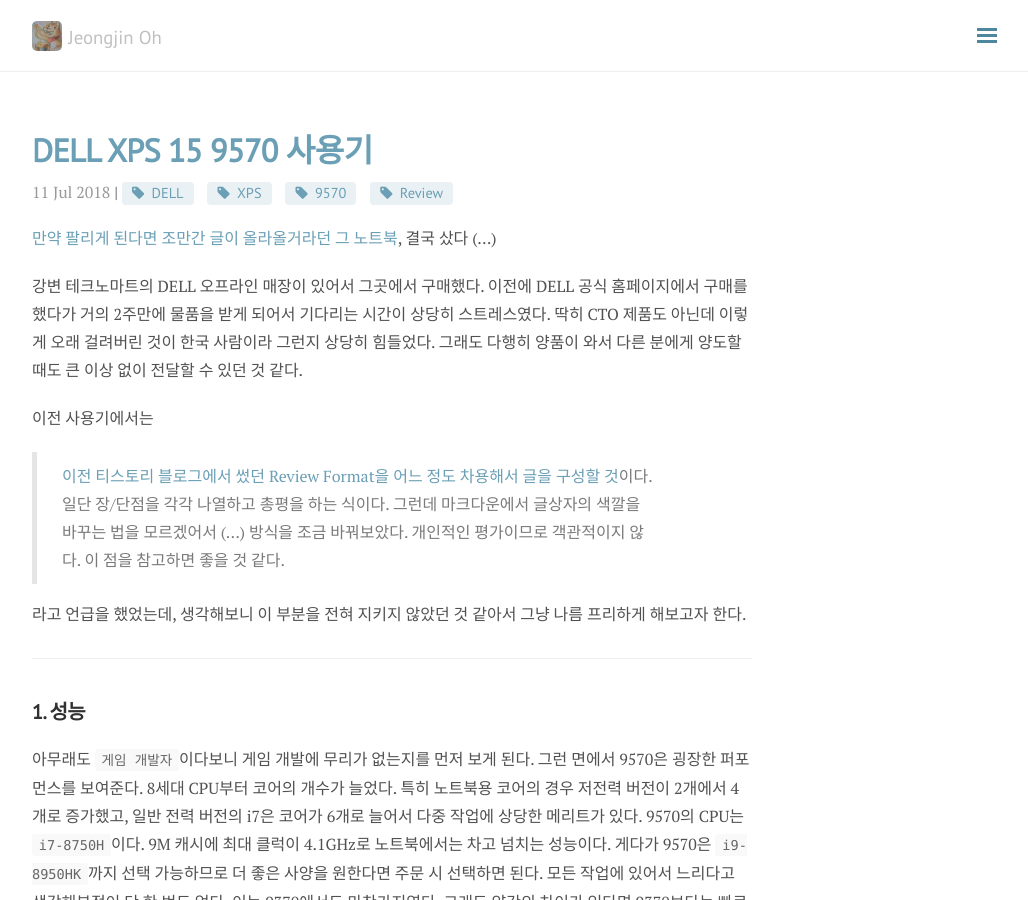
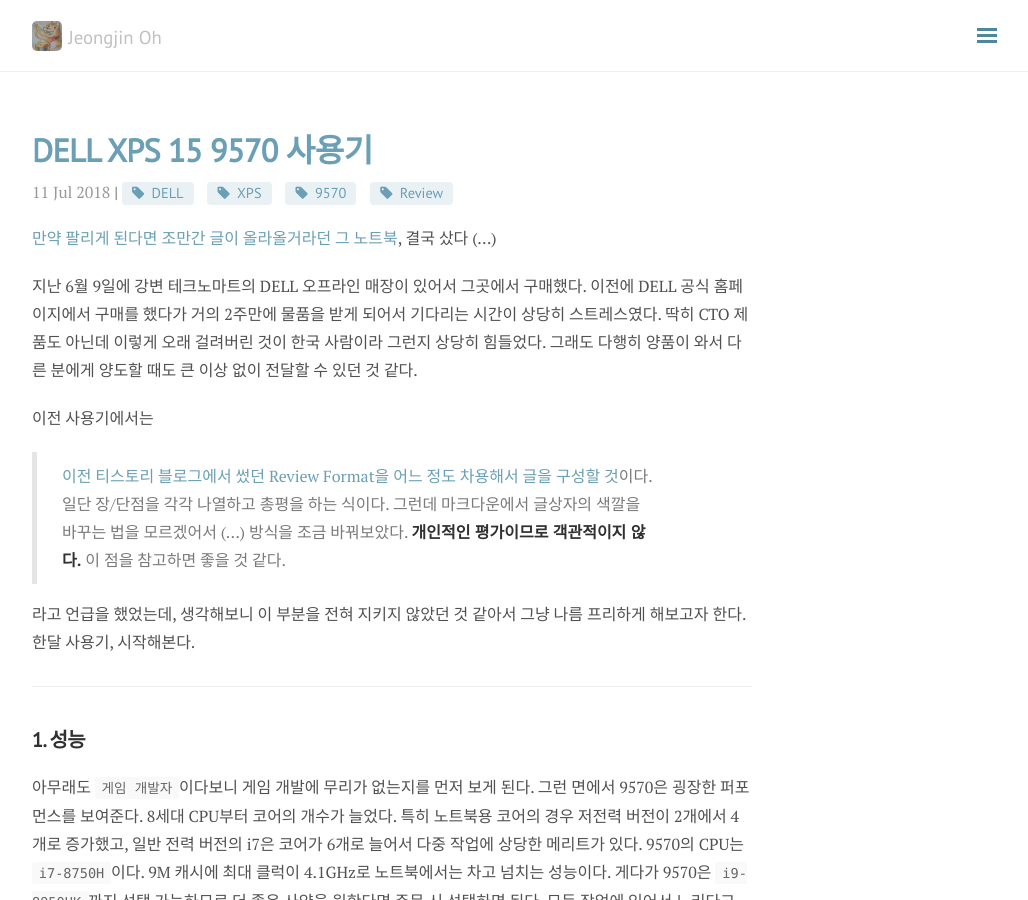
Before and after one commit to onsemy/onsemy.me, a Jekyll site: the page built from _posts/2018-7-11-DELL-XPS-15-9570-Review.md, in a window 1280 px wide and 900 px high. Shown: the whole window, without its empty margins (248-1276 px from the left). Built offline with Jekyll 4.4.1, drawn with Linux system fonts in a browser that asks for light colours; nearby versions of some CDN libraries; comment, search, counter and statistics services are not loaded.

Commit message:
일부 내용 추가

```diff
--- a/_posts/2018-7-11-DELL-XPS-15-9570-Review.md
+++ b/_posts/2018-7-11-DELL-XPS-15-9570-Review.md
@@ -9,13 +9,13 @@
 
 [만약 팔리게 된다면 조만간 글이 올라올거라던 그 노트북](/life/2018-6-3-Reconsider-To-New-Laptop), 결국 샀다 (...)
 
-강변 테크노마트의 DELL 오프라인 매장이 있어서 그곳에서 구매했다. 이전에 DELL 공식 홈페이지에서 구매를 했다가 거의 2주만에 물품을 받게 되어서 기다리는 시간이 상당히 스트레스였다. 딱히 CTO 제품도 아닌데 이렇게 오래 걸려버린 것이 한국 사람이라 그런지 상당히 힘들었다. 그래도 다행히 양품이 와서 다른 분에게 양도할 때도 큰 이상 없이 전달할 수 있던 것 같다.
+지난 6월 9일에 강변 테크노마트의 DELL 오프라인 매장이 있어서 그곳에서 구매했다. 이전에 DELL 공식 홈페이지에서 구매를 했다가 거의 2주만에 물품을 받게 되어서 기다리는 시간이 상당히 스트레스였다. 딱히 CTO 제품도 아닌데 이렇게 오래 걸려버린 것이 한국 사람이라 그런지 상당히 힘들었다. 그래도 다행히 양품이 와서 다른 분에게 양도할 때도 큰 이상 없이 전달할 수 있던 것 같다.
 
 이전 사용기에서는
 
-> [이전 티스토리 블로그에서 썼던 Review Format을 어느 정도 차용해서 글을 구성할 것](http://onsemy.tistory.com/1081)이다. 일단 장/단점을 각각 나열하고 총평을 하는 식이다. 그런데 마크다운에서 글상자의 색깔을 바꾸는 법을 모르겠어서 (...) 방식을 조금 바꿔보았다. 개인적인 평가이므로 객관적이지 않다. 이 점을 참고하면 좋을 것 같다.
+> [이전 티스토리 블로그에서 썼던 Review Format을 어느 정도 차용해서 글을 구성할 것](http://onsemy.tistory.com/1081)이다. 일단 장/단점을 각각 나열하고 총평을 하는 식이다. 그런데 마크다운에서 글상자의 색깔을 바꾸는 법을 모르겠어서 (...) 방식을 조금 바꿔보았다. **개인적인 평가이므로 객관적이지 않다.** 이 점을 참고하면 좋을 것 같다.
 
-라고 언급을 했었는데, 생각해보니 이 부분을 전혀 지키지 않았던 것 같아서 그냥 나름 프리하게 해보고자 한다.
+라고 언급을 했었는데, 생각해보니 이 부분을 전혀 지키지 않았던 것 같아서 그냥 나름 프리하게 해보고자 한다. 한달 사용기, 시작해본다.
 
 ---
 
```
